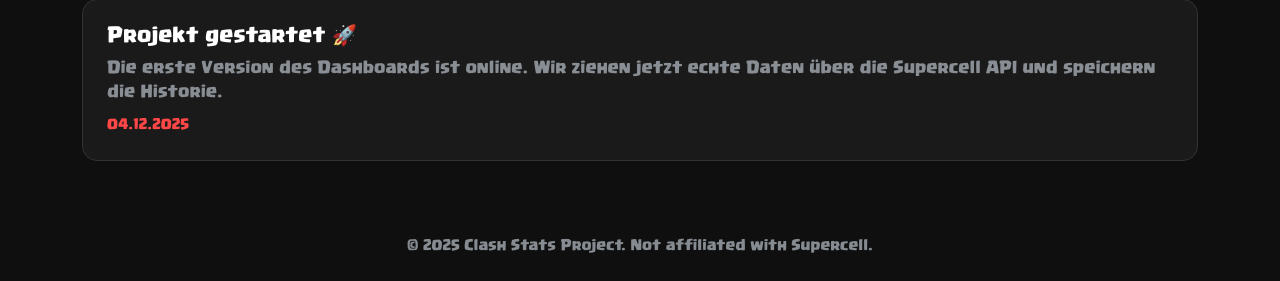
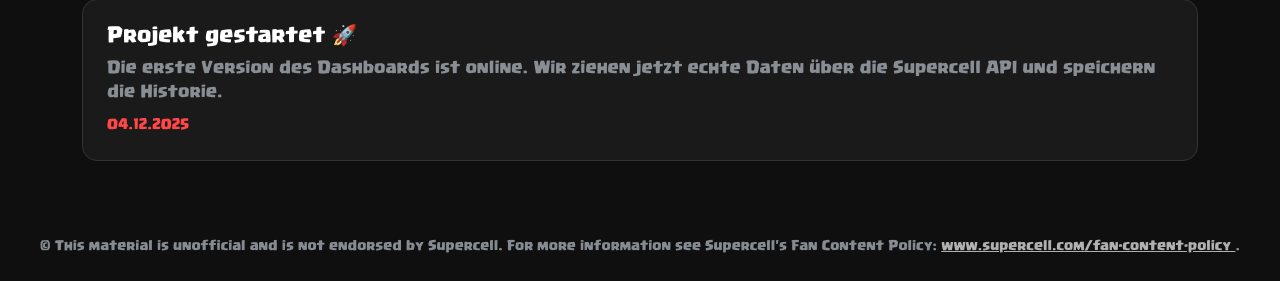
Before and after one commit to Joni1302/coc-stats-project, a Flask app: page / in a window 1280 px wide. Shown: the part 1065-1346 px from the top of the page. Run offline with Flask 3, Linux system fonts and the light colour scheme.

Commit message:
updatet Footer

```diff
--- a/app.py
+++ b/app.py
@@ -163,7 +163,7 @@ def stats():
         total_max = sum(item['max_level'] for item in items)
         progress[key] = round((total_curr / total_max) * 100, 1) if total_max > 0 else 0
 
-    # 5. ERFOLGE LADEN UND FILTERN (NEU)
+    # 5. ERFOLGE LADEN UND FILTERN
     achievements = []
     ach_path = os.path.join("data", "player_achievements.csv")
     if os.path.exists(ach_path):
--- a/static/css/style.css
+++ b/static/css/style.css
@@ -272,3 +272,22 @@ body {
 .bg-blue   { background-color: #3498db !important; }
 .bg-red    { background-color: #e74c3c !important; }
 .fa-square { opacity: 0.7; font-size: 0.7em; }
+
+/* Zusätzliche Anpassungen für den Footer */
+footer small {
+    /* Macht den Text im Footer kleiner als die Standard <small> */
+    font-size: 0.8rem;
+}
+
+footer a {
+    /* Verhindert die Übernahme von Akzentfarben für Links im Footer */
+    color: var(--text-muted) !important;
+    text-decoration: underline;
+    transition: color 0.2s ease;
+}
+
+footer a:hover {
+    /* Lässt den Link beim Hover leicht aufhellen */
+    color: var(--text-main) !important;
+    text-decoration: underline;
+}
--- a/templates/base.html
+++ b/templates/base.html
@@ -45,8 +45,13 @@
     </div>
 
     <footer class="text-center mt-5 py-4 text-muted">
-        <small>&copy; 2025 Clash Stats Project. Not affiliated with Supercell.</small>
-    </footer>
+    <small>
+        &copy; This material is unofficial and is not endorsed by Supercell. For more information see Supercell's Fan Content Policy:
+        <a href="https://supercell.com/en/fan-content-policy/" target="_blank">
+            www.supercell.com/fan-content-policy
+        </a>.
+    </small>
+</footer>
 
     <script src="https://cdn.jsdelivr.net/npm/bootstrap@5.3.0/dist/js/bootstrap.bundle.min.js"></script>
 </body>
```
